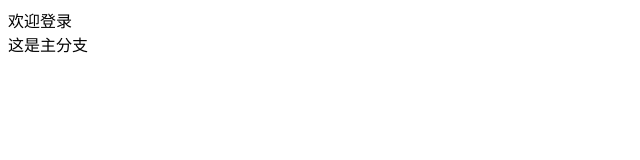
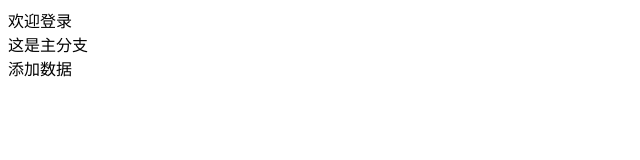
Before and after one commit to waimonkey/demo, a plain HTML site: page index.html in a window 1280 px wide. Shown: the whole page, without its empty margins (0-640 px from the left). Drawn offline with Linux system fonts and the light colour scheme.

Commit message:
add data

```diff
--- a/index.html
+++ b/index.html
@@ -7,5 +7,6 @@
 <body>
     <div>欢迎登录</div>
     <div>这是主分支</div>
+    <div>添加数据</div>
 </body>
 </html>
```
